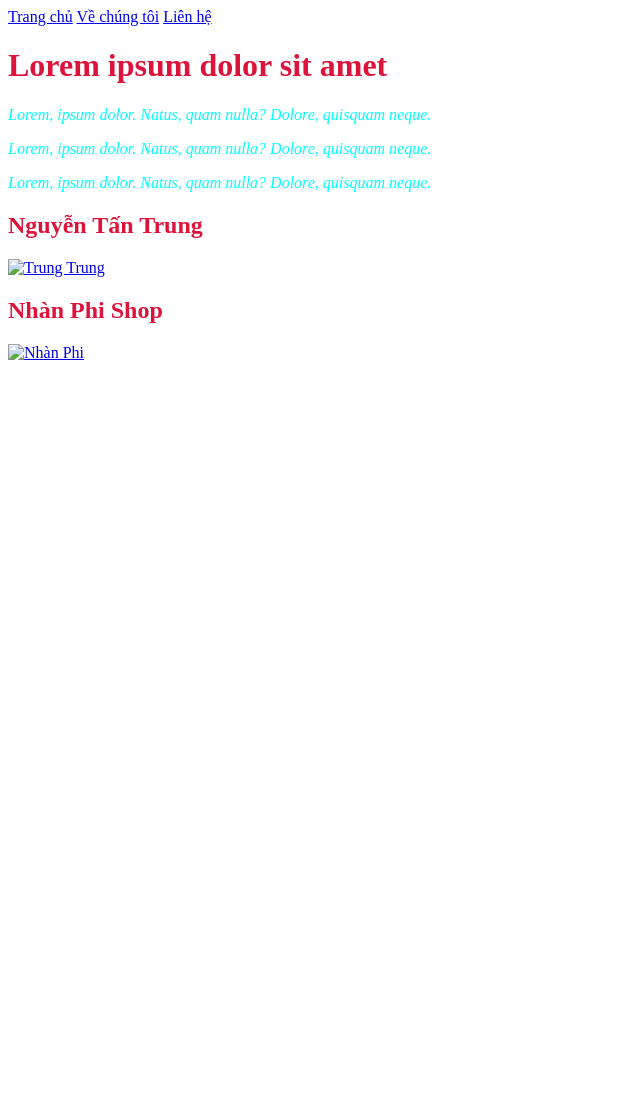
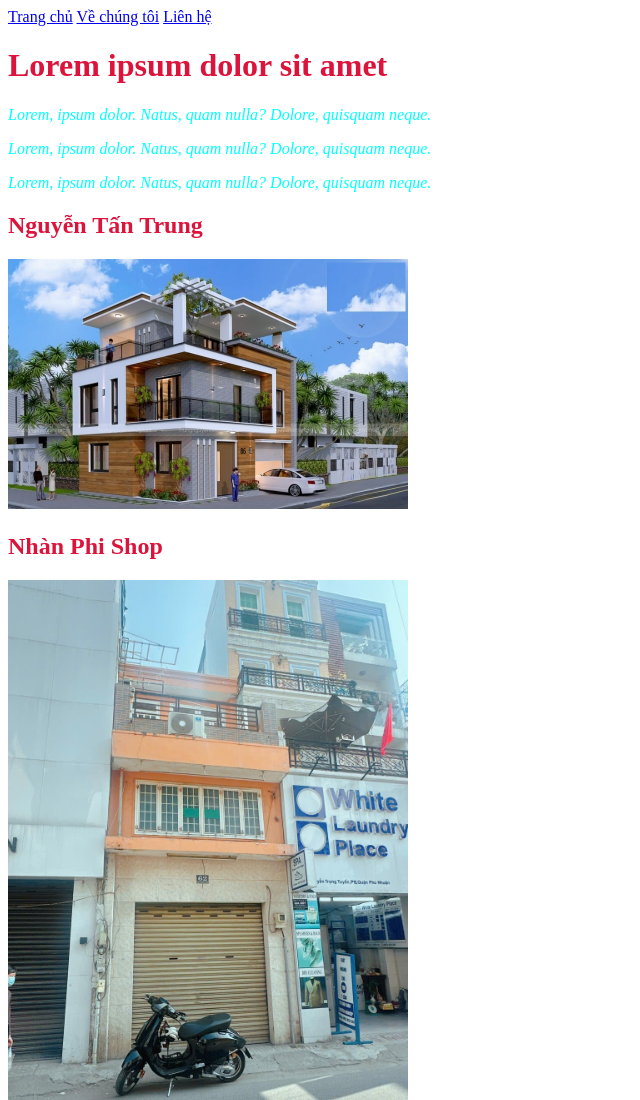
Before and after one commit to tantrung12492/CSS, a plain HTML site: page index.html in a window 1280 px wide. Shown: the top 1100 px of the page, without its empty margins (0-640 px from the left). Before the commit the page ends 800 px from the top, so only its background shows below. Drawn offline with Linux system fonts and the light colour scheme; the site is published under a folder, as on GitHub Pages, so addresses that start at the root find nothing.

Commit message:
lần 1 index

```diff
--- a/index.html
+++ b/index.html
@@ -5,6 +5,7 @@
     <meta name="viewport" content="width=device-width, initial-scale=1.0" />
     <link rel="stylesheet" href="style.css" />
     <title>Bài Tập CSS</title>
+    <base href="https://tantrung12492.github.io/css/" />
   </head>
   <body>
     <a href="index.html">Trang chủ</a>
@@ -17,14 +18,14 @@
     <h2>Nguyễn Tấn Trung</h2>
     <a href="about.html"
       ><img
-        src="/60-mau-nha-lo-goc-2-mat-tien-hien-dai-va-sang-trong-04.jpg"
+        src="60-mau-nha-lo-goc-2-mat-tien-hien-dai-va-sang-trong-04.jpg"
         alt="Trung Trung"
         width="400"
     /></a>
     <h2>Nhàn Phi Shop</h2>
     <a href="contact.html"
       ><img
-        src="/82a0939b-936e-42c0-abb3-6541b9cc0b93.jpg"
+        src="82a0939b-936e-42c0-abb3-6541b9cc0b93.jpg"
         alt="Nhàn Phi"
         width="400"
     /></a>
```
